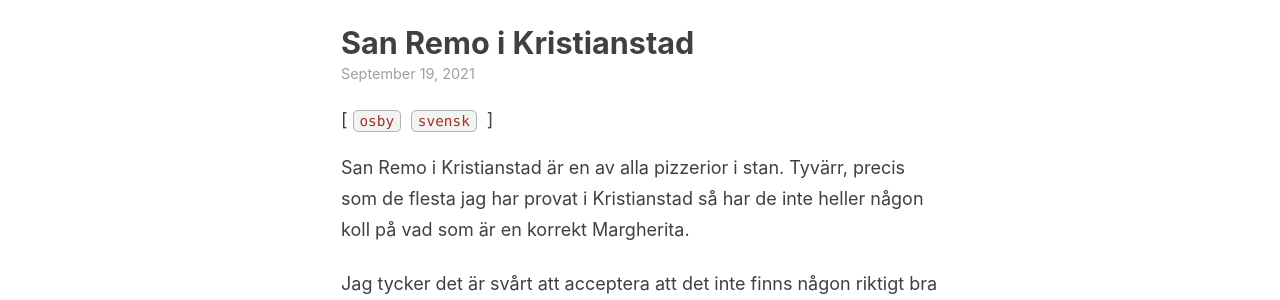
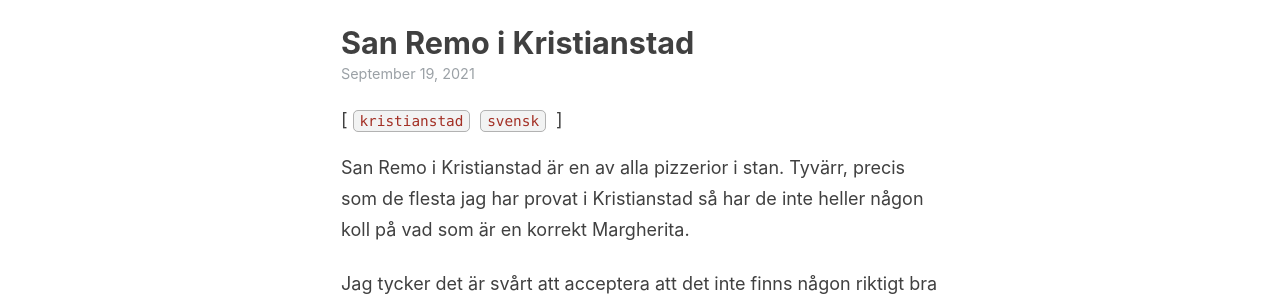
Before and after one commit to lyzio/margherita, a Jekyll site: the page built from _posts/2021-09-19-SanRemo.md, in a window 1280 px wide. Shown: the part 214-514 px from the top of the page. Built offline with Jekyll 4.4.1, drawn with Linux system fonts in a browser that asks for light colours.

Commit message:
tag on posts

```diff
--- a/_posts/2021-09-19-SanRemo.md
+++ b/_posts/2021-09-19-SanRemo.md
@@ -10,7 +10,7 @@
   lastmod: 2021-09-19T07:00:00+00:00
 url: /san-remo-i-kristianstad/
 tags:
-  - osby
+  - kristianstad
   - svensk
 ---
 
```
Also changed, not shown: _posts/2021-09-05-VedugnSommarlust.md (+1 -1 lines).
